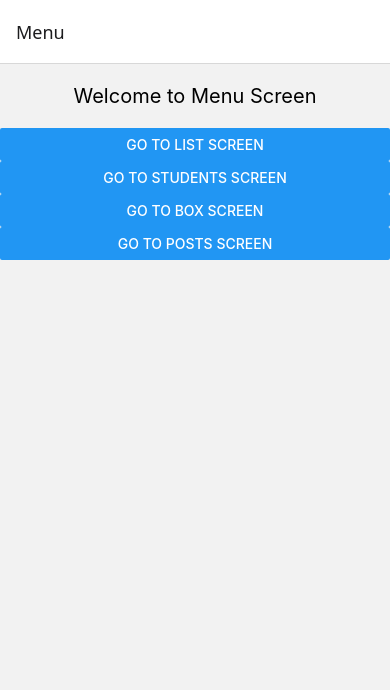
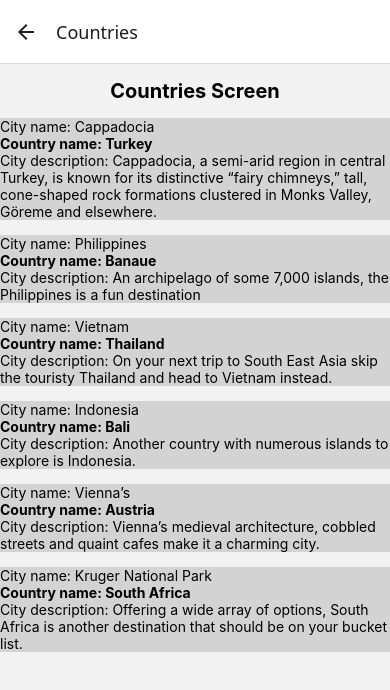
Before and after one commit to DusanPeric44/first-react-app, a React Native app: screen /Countries in a window 390 px wide. Shown: the top 690 px of the page. Built offline with nearby package versions, Linux system fonts and the light colour scheme.

Commit message:
lesson 14

```diff
--- a/App.js
+++ b/App.js
@@ -10,6 +10,7 @@ import MenuScreen from "./screens/MenuScreen";
 import StudentsScreen from "./screens/StudentsScreen";
 import BoxScreen from "./screens/BoxScreen";
 import PostsScreen from "./screens/PostsScreen";
+import CountriesScreen from "./screens/CountriesScreen";
 
 const Stack = createStackNavigator();
 
@@ -25,6 +26,10 @@ export default function App() {
         <Stack.Screen name="Students" component={StudentsScreen}></Stack.Screen>
         <Stack.Screen name="Box" component={BoxScreen}></Stack.Screen>
         <Stack.Screen name="Posts" component={PostsScreen}></Stack.Screen>
+        <Stack.Screen
+          name="Countries"
+          component={CountriesScreen}
+        ></Stack.Screen>
       </Stack.Navigator>
     </NavigationContainer>
   );
--- /dev/null
+++ b/data/countries.json
@@ -0,0 +1,38 @@
+[
+    {
+        "id": 1,
+        "name": "Cappadocia",
+        "country": "Turkey",
+        "description": "Cappadocia, a semi-arid region in central Turkey, is known for its distinctive “fairy chimneys,” tall, cone-shaped rock formations clustered in Monks Valley, Göreme and elsewhere."
+    },
+    {
+        "id": 2,
+        "name": "Philippines",
+        "country": "Banaue",
+        "description":  "An archipelago of some 7,000 islands, the Philippines is a fun destination"
+    },
+    {
+        "id" : 3,
+        "name" : "Vietnam",
+        "country" : "Thailand",
+        "description" : "On your next trip to South East Asia skip the touristy Thailand and head to Vietnam instead. "
+    },
+    {
+        "id" : 4,
+        "name" : "Indonesia",
+        "country" : "Bali ",
+        "description" : "Another country with numerous islands to explore is Indonesia."
+    },
+    {
+        "id" : 5,
+        "name" : "Vienna’s ",
+        "country" : "Austria",
+        "description" : "Vienna’s medieval architecture, cobbled streets and quaint cafes make it a charming city. "
+    },
+    {
+        "id" : 6,
+        "name" : "Kruger National Park",
+        "country" : "South Africa",
+        "description" : "Offering a wide array of options, South Africa is another destination that should be on your bucket list."
+    }
+]
--- /dev/null
+++ b/screens/CountriesScreen.js
@@ -0,0 +1,69 @@
+import React from "react";
+import { View, Text, FlatList, StyleSheet } from "react-native";
+import data from "../data/countries.json";
+
+class CountriesScreen extends React.Component {
+  constructor() {
+    super();
+    this.state = {
+      countries: [],
+    };
+  }
+
+  componentDidMount() {
+    this.setState({
+      countries: data,
+    });
+  }
+
+  render() {
+    return (
+      <View>
+        <Text style={styles.screenTitle}>Countries Screen</Text>
+        <FlatList
+          data={this.state.countries}
+          keyExtractor={(countries) => countries.id}
+          renderItem={({ item }) => (
+            <View style={styles.cardWrapper}>
+              <Text>City name: {item.name}</Text>
+              <Text style={styles.countryStyle}>
+                Country name: {item.country}
+              </Text>
+              <Text>City description: {item.description}</Text>
+            </View>
+          )}
+        />
+      </View>
+    );
+  }
+}
+
+const styles = StyleSheet.create({
+  countryStyle: {
+    fontWeight: "bold",
+  },
+  cardWrapper: {
+    backgroundColor: "#d3d3d3",
+    marginBottom: 15,
+  },
+  screenTitle: {
+    fontSize: 20,
+    textAlign: "center",
+    marginVertical: 15,
+    fontWeight: "bold",
+  },
+});
+
+export default CountriesScreen;
+
+// Easy: Add a third property to each country object in the JSON file, such as "population",
+// and then modify the renderItem function in CountriesScreen.js to display it.
+
+// Medium:
+// Add a new screen called CountryDetailsScreen.js that displays the details of the selected country.
+// You can navigate to this screen by tapping on a country in the CountriesScreen.js.
+
+// Hard:
+// Add a search bar to CountriesScreen.js that allows you to filter the list of countries based on the entered text.
+// You will need to add a new piece of state to store the search text,
+// and then use the filter function on the countries array to only display countries that match the search text.
--- a/screens/MenuScreen.js
+++ b/screens/MenuScreen.js
@@ -25,6 +25,11 @@ const MenuScreen = (props) => {
         title="Go to Posts Screen"
         onPress={() => props.navigation.navigate("Posts")}
       />
+      <Button
+        style={styles.btn}
+        title="Go to Countries Screen"
+        onPress={() => props.navigation.navigate("Countries")}
+      />
     </View>
     // Touchable opacity koji ce voditi na drugi screen
 
```
